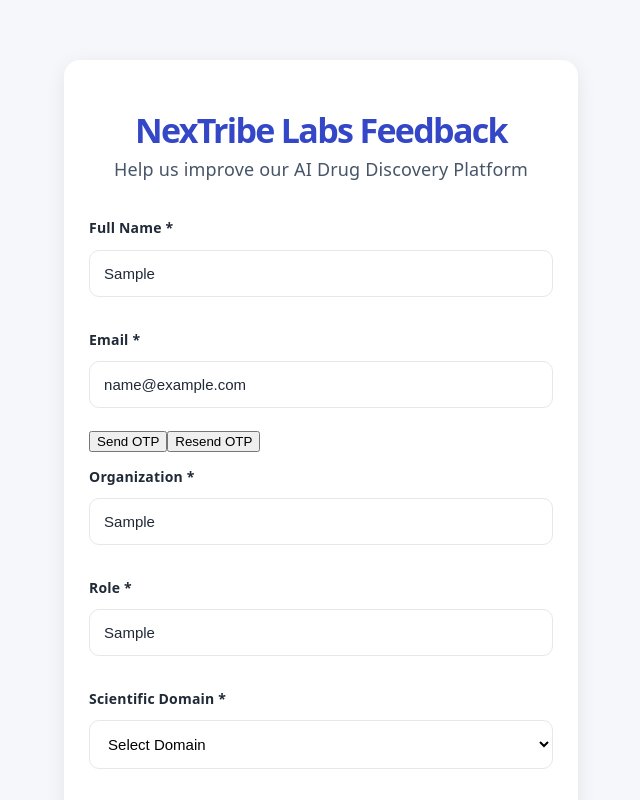
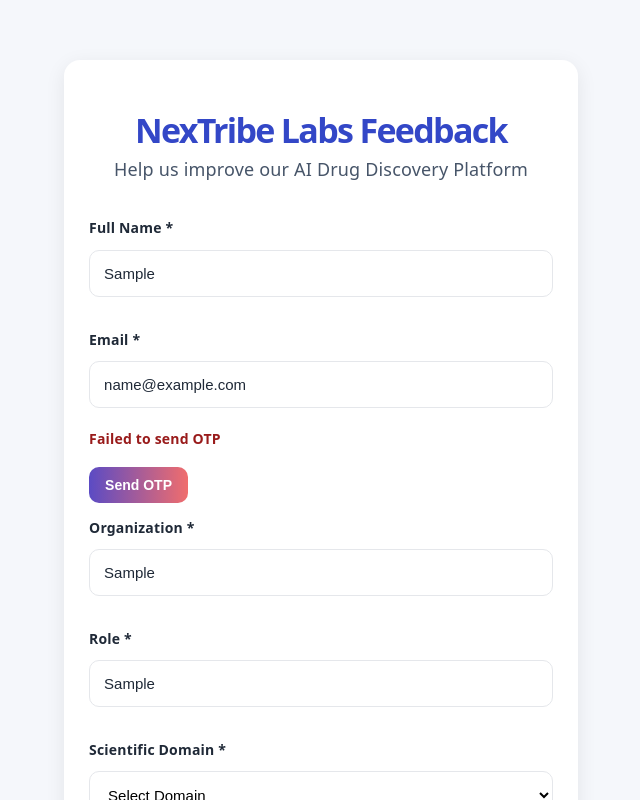
Before and after one commit to Darshan1103/customer-feedback-system, a React app in the folder frontend/: page /feedback in a window 1280 px wide. Both pictures are taken after typing "Sample", "name@example.com", "Sample", "Sample" into the empty fields and a click on the button "Send OTP". Shown: the top 800 px of the page, without its empty margins (319-959 px from the left). Built offline with nearby package versions, Linux system fonts and the light colour scheme; no server answers; the HTML template or start-up script is replaced by a standard one.

Commit message:
Added the email OTP verification with notification

```diff
--- a/frontend/src/pages/CustomerFeedback.jsx
+++ b/frontend/src/pages/CustomerFeedback.jsx
@@ -66,12 +66,27 @@
   const [otpSent, setOtpSent] = useState(false);
   const [emailVerified, setEmailVerified] = useState(false);
 
+  const [notification, setNotification] = useState("");
+  const [notificationType, setNotificationType] = useState("");
+
   const handleChange = (e) => {
     setFormData({
       ...formData,
       [e.target.name]: e.target.value,
     });
   };
+
+  const handleEmailChange = (e) => {
+    setFormData({
+      ...formData,
+      email: e.target.value,
+    });
+
+    setOtp("");
+    setOtpSent(false);
+    setEmailVerified(false);
+  };
+
   const showReasonField = (rating) => {
     return rating === "Very Poor" || rating === "Poor";
   };
@@ -82,7 +97,12 @@
     try {
 
       if (!formData.email.trim()) {
-        alert("Enter email first");
+          setNotification("Enter email first");
+          setNotificationType("error");
+
+          setTimeout(() => {
+            setNotification("");
+          }, 3000);
         return;
       }
 
@@ -93,7 +113,12 @@
         }
       );
 
-      alert(response.data.message);
+      setNotification(response.data.message);
+      setNotificationType("success");
+
+      setTimeout(() => {
+        setNotification("");
+      }, 3000);
 
       setOtpSent(true);
 
@@ -101,7 +126,12 @@
 
       console.error(error);
 
-      alert("Failed to send OTP");
+      setNotification("Failed to send OTP");
+      setNotificationType("error");
+
+      setTimeout(() => {
+        setNotification("");
+      }, 3000);
     }
   };
 
@@ -120,15 +150,17 @@
       );
 
       if (response.data.verified) {
-
         setEmailVerified(true);
-
-        alert("Email verified successfully");
       }
 
     } catch (error) {
 
-      alert("Invalid OTP");
+      setNotification("Invalid OTP");
+      setNotificationType("error");
+
+      setTimeout(() => {
+        setNotification("");
+      }, 3000);
     }
   };
 
@@ -313,26 +345,35 @@
           placeholder="Enter your email"
           required
           value={formData.email}
-          onChange={handleChange}
+          onChange={handleEmailChange}
         />
 
+        {notification && (
+          <div className={`notification ${notificationType}`}>
+            {notification}
+          </div>
+        )}
+
+        {!otpSent && (
           <button
             type="button"
             className="otp-btn"
             onClick={sendOtp}
-          disabled={emailVerified}
           >
             Send OTP
           </button>
+        )}
 
         {otpSent && !emailVerified && (
           <>
             <input
               type="text"
+              className="otp-input"
               placeholder="Enter OTP"
               value={otp}
               onChange={(e) => setOtp(e.target.value)}
             />
+            <div className="otp-actions">
             <button
               type="button"
               className="otp-btn"
@@ -340,8 +381,6 @@
             >
               Verify OTP
             </button>
-          </>
-        )}
 
             <button
               type="button"
@@ -350,17 +389,14 @@
             >
               Resend OTP
             </button>
+            </div>
+          </>
+        )}
 
         {emailVerified && (
-          <p
-            style={{
-              color: "green",
-              fontWeight: "600",
-              marginTop: "10px",
-            }}
-          >
+          <div className="email-verified">
             ✓ Email Verified
-          </p>
+          </div>
         )}
 
         <label className="field-label">
--- a/frontend/src/styles/Main.css
+++ b/frontend/src/styles/Main.css
@@ -183,3 +183,56 @@
 .rating-options input[type="radio"] {
   cursor: pointer;
 }
+
+.otp-btn {
+  padding: 10px 16px;
+  border: none;
+  border-radius: 10px;
+  color: white;
+  font-size: 14px;
+  font-weight: 600;
+  background: linear-gradient(
+    90deg,
+    #5b4bc4,
+    #f06d6d
+  );
+  cursor: pointer;
+  transition: 0.2s ease;
+}
+
+.otp-btn:hover {
+  opacity: 0.95;
+  transform: translateY(-2px);
+}
+
+.otp-actions {
+  display: flex;
+  gap: 10px;
+  margin-bottom: 20px;
+}
+
+.email-verified {
+  color: #1e8947;
+  font-size: 14px;
+  font-weight: 600;
+}
+
+.otp-input {
+  width: 220px !important;
+  margin-bottom: 15px;
+}
+
+.notification {
+  text-align: left;
+  font-size: 14px;
+  font-weight: 600;
+  margin-bottom: 15px;
+}
+
+.notification.success {
+  color: #1e8947;
+}
+
+.notification.error {
+  color: #991b1b;
+}
```
Lines whose indentation alone changed are shown as unchanged.
